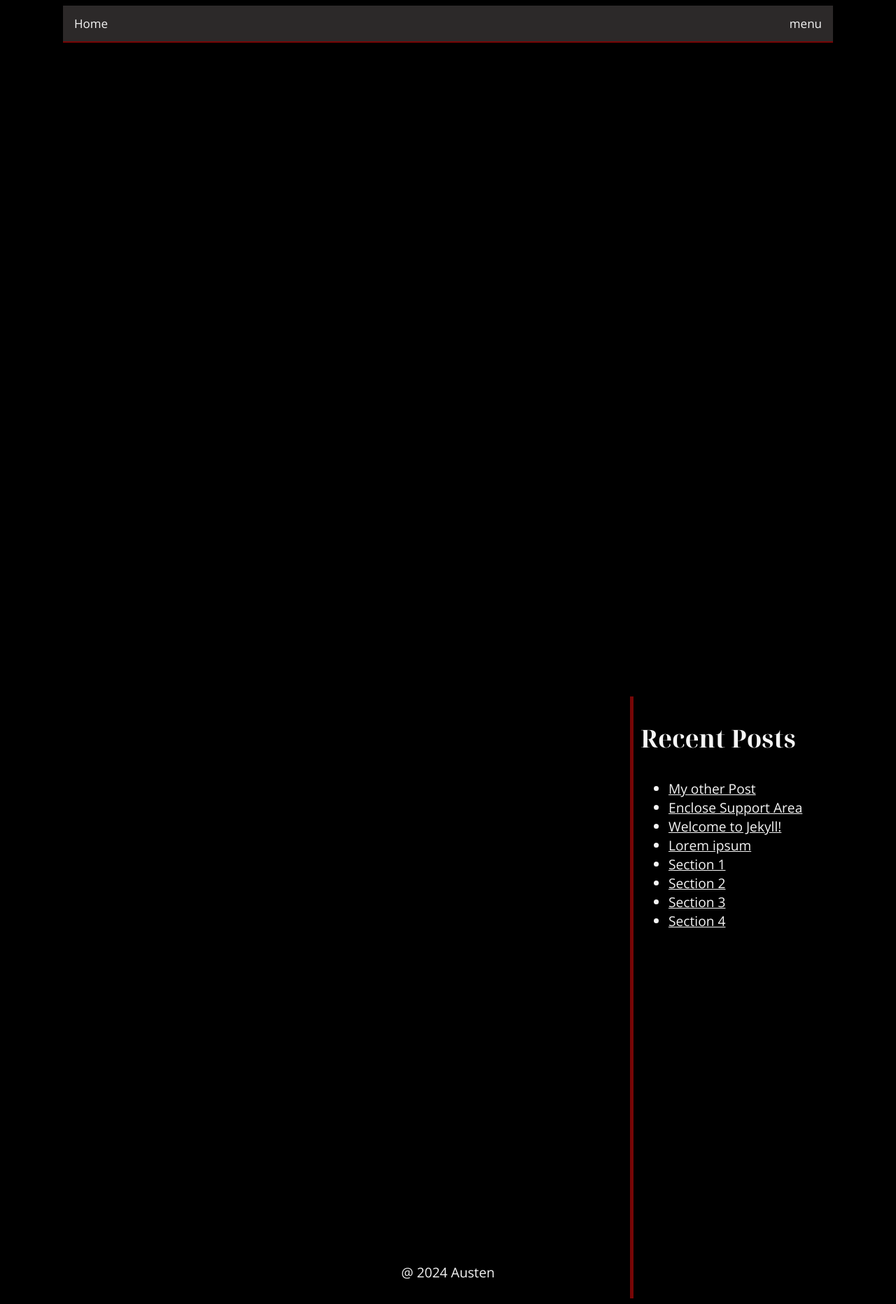
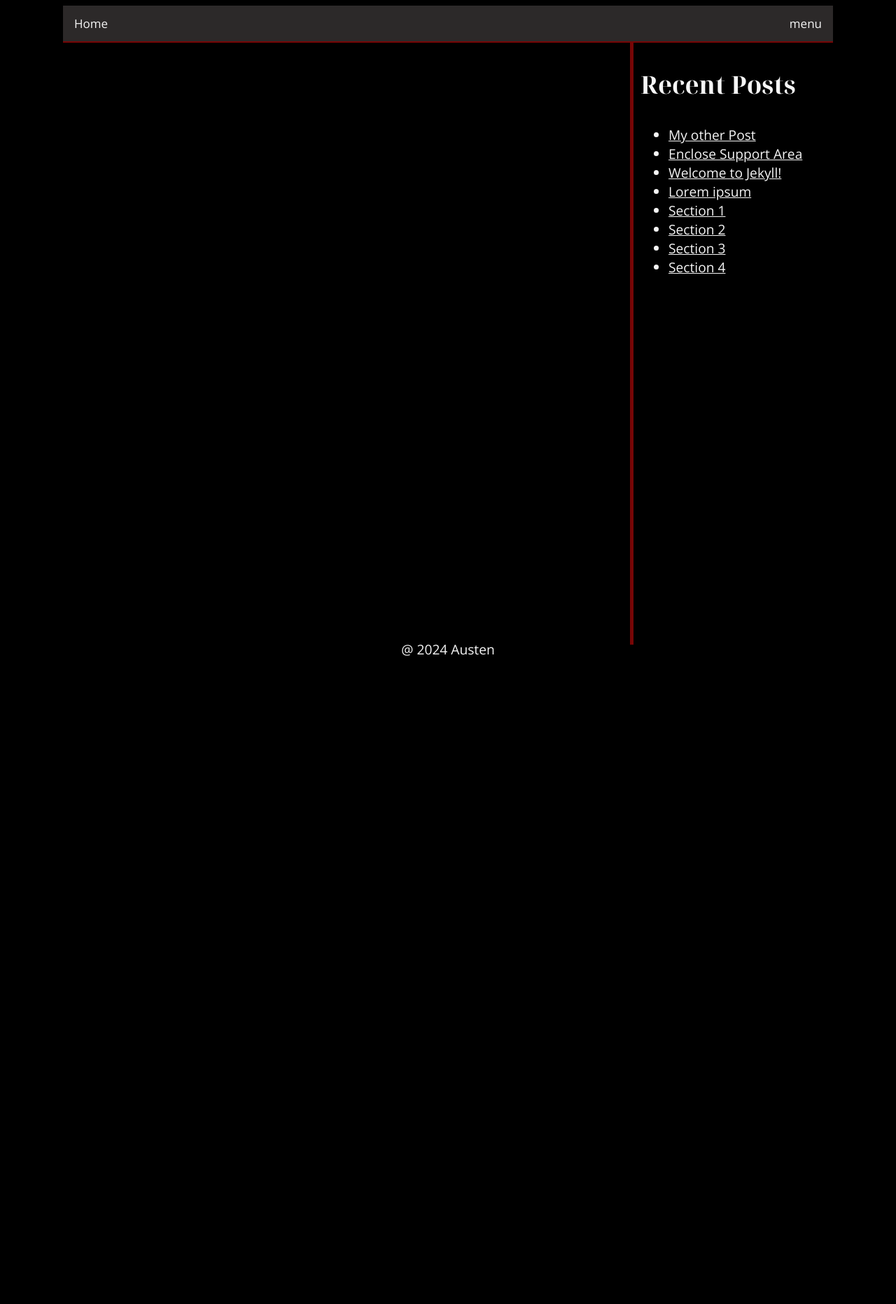
Before and after one commit to AustenMeier/AustenMeier.github., a Jekyll site: the page built from index.markdown, in a window 1280 px wide. Shown: the whole page at 70% size. Built offline with Jekyll 4.4.1, drawn with Linux system fonts in a browser that asks for light colours; after the commit the page ends 973 px from its top, so only the background shows below that.

Commit message:
Update post.html

```diff
--- a/_layouts/post.html
+++ b/_layouts/post.html
@@ -28,7 +28,7 @@ main{
    width: 70%;
    min-height: 100%;
    overflow:auto;
-   margin: 25px
+   margin-bottom: 20px
 }
 aside{
     float: right;
```
